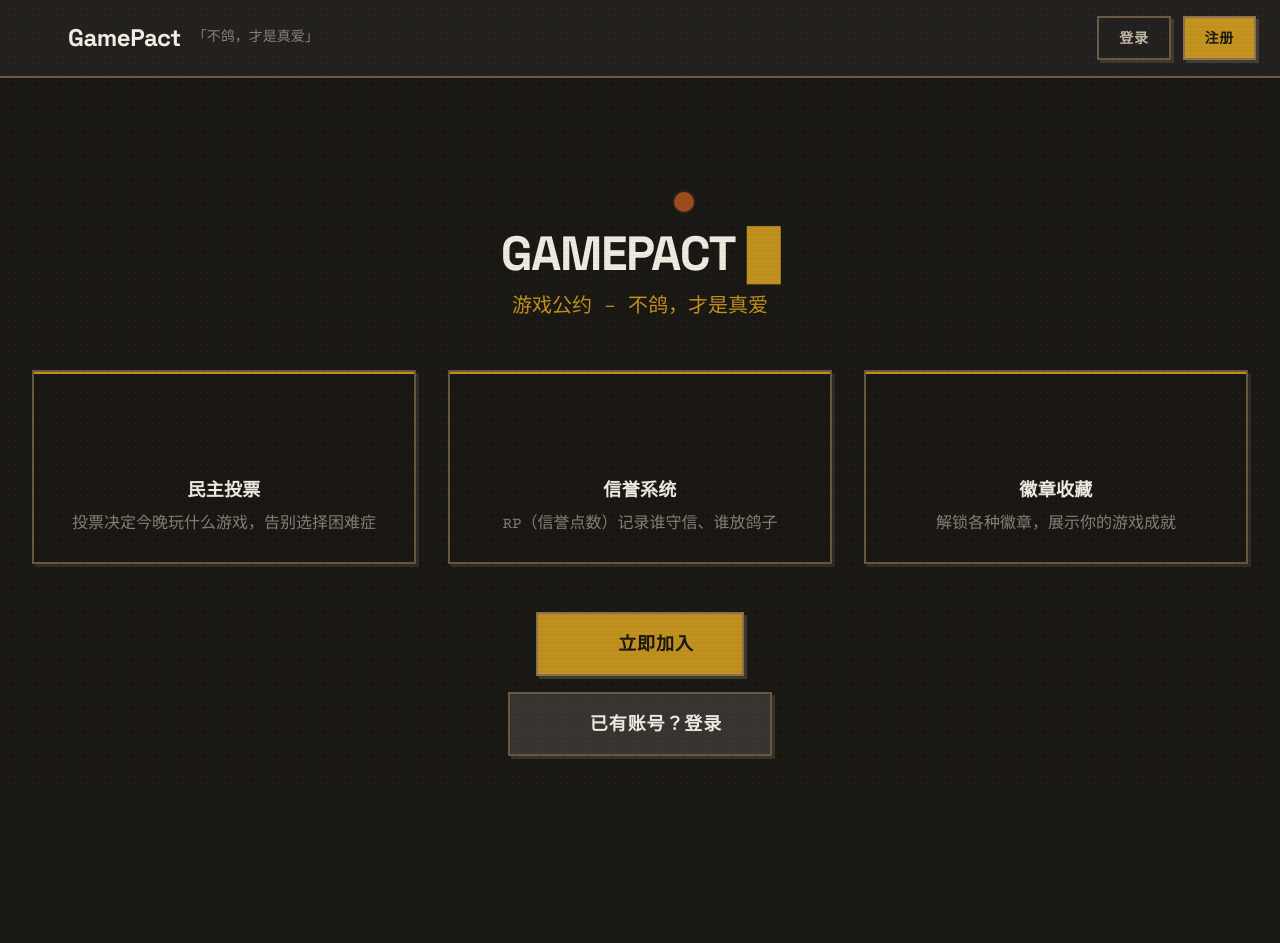
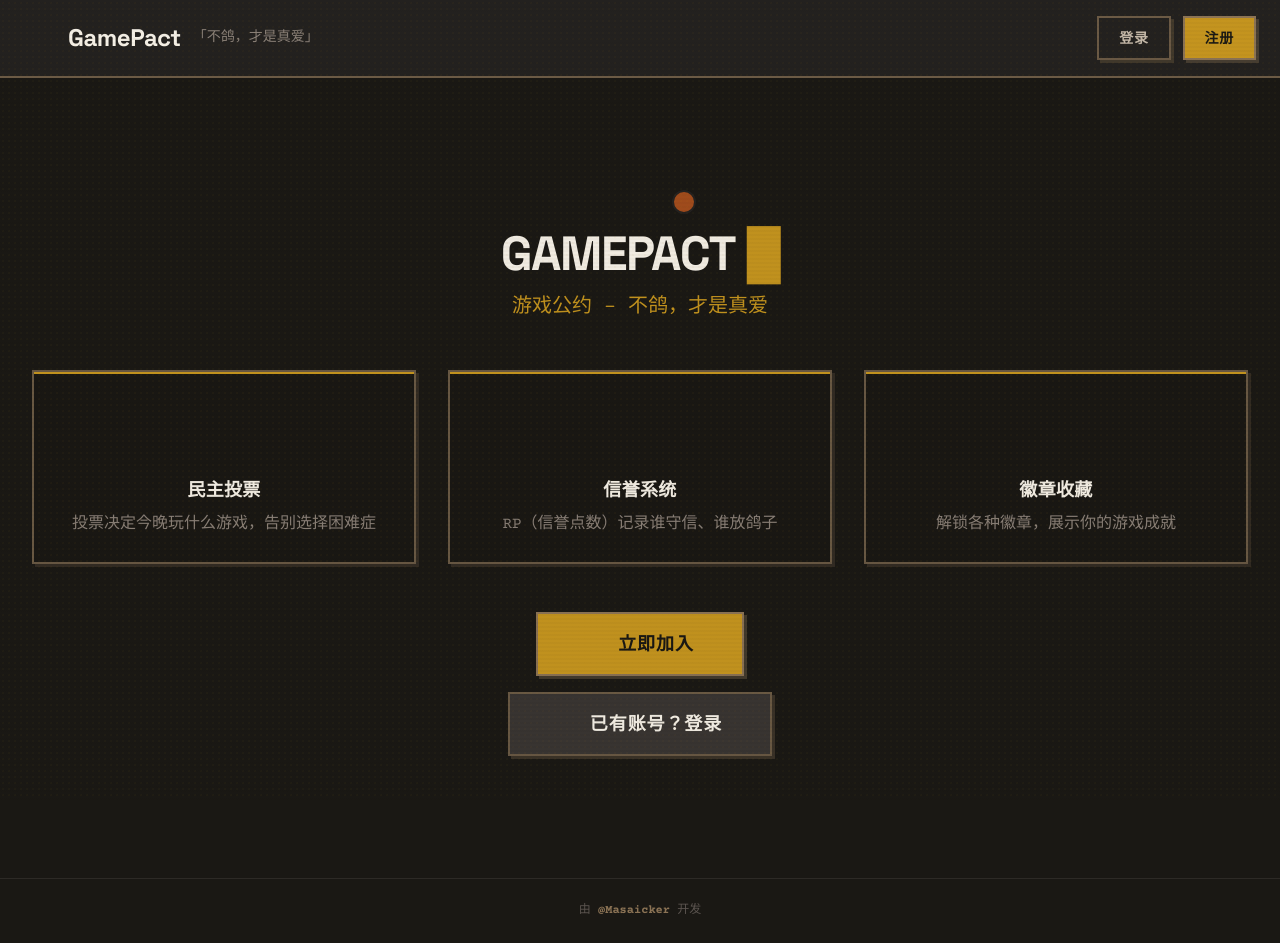
Before and after one commit to Masaicker/GamePact, a Vue app in the folder frontend/: page / in a window 1280 px wide. Before the commit the page ends 878 px from the top, so only its background shows below. Built offline with nearby package versions, Linux system fonts and the light colour scheme; no server answers; some icons are missing.

Commit message:
Final Polish: Fix encoding issues in setup script and add site footer

```diff
--- a/frontend/src/App.vue
+++ b/frontend/src/App.vue
@@ -80,7 +80,7 @@ onMounted(async () => {
 </script>
 
 <template>
-  <div class="min-h-screen" style="background-color: var(--bg-primary);">
+  <div class="min-h-screen flex flex-col" style="background-color: var(--bg-primary);">
     <!-- 导航栏 -->
     <nav class="nav-container">
       <div class="nav-inner">
@@ -153,9 +153,16 @@ onMounted(async () => {
     </nav>
 
     <!-- 主内容 -->
-    <main class="relative">
+    <main class="relative flex-grow">
       <router-view />
     </main>
+
+    <!-- 页脚 -->
+    <footer class="py-6 text-center border-t border-[#2d2a26] mt-auto">
+      <p class="font-mono-retro text-xs text-[#5c5550]">
+        由 <a href="https://github.com/Masaicker" target="_blank" rel="noopener noreferrer" class="text-[#8b7355] hover:text-[#c4941f] transition-colors font-bold no-underline">@Masaicker</a> 开发
+      </p>
+    </footer>
   </div>
 </template>
 
```
Also changed, not shown: 1 other file (tests, documents, lock files or other folders).
